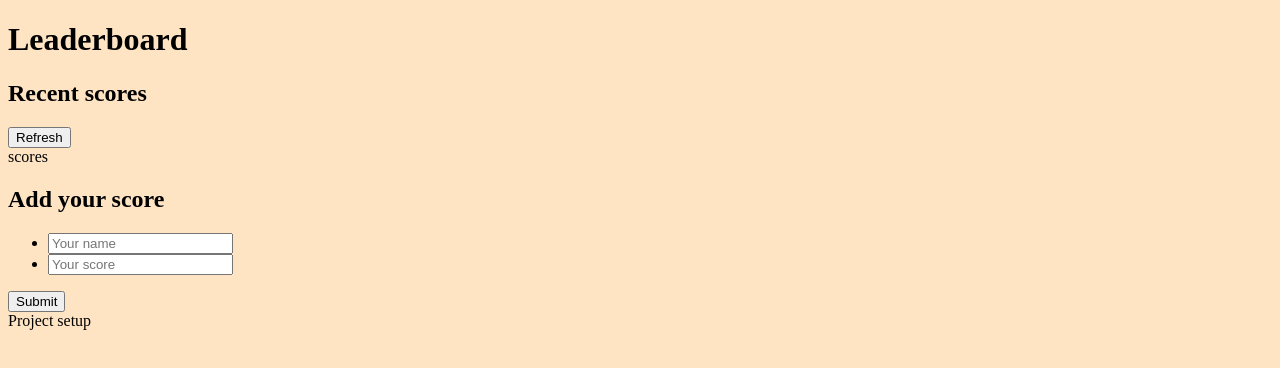
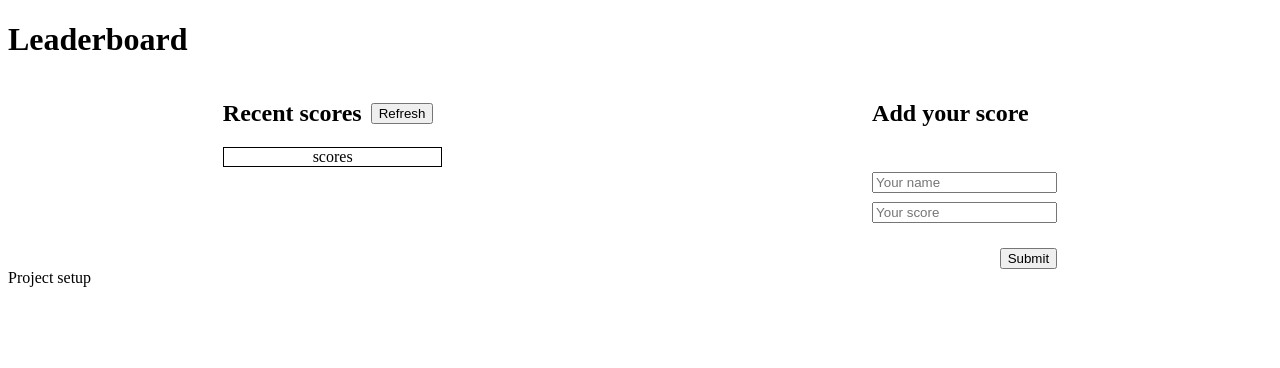
Before and after one commit to astroboyReloaded/Leaderboard, a website built with webpack: page src/index.html in a window 1280 px wide. Built offline with nearby package versions, Linux system fonts and the light colour scheme.

Commit message:
Add basic CSS

```diff
--- a/src/style.css
+++ b/src/style.css
@@ -1,3 +1,40 @@
-body {
-  background-color: bisque;
+main {
+  display: flex;
+  justify-content: space-around;
 }
+
+/**************** Scores */
+
+.scoresHeader {
+  display: flex;
+  align-items: center;
+}
+
+.scores {
+  border: 1px solid black;
+}
+
+#refresh-btn {
+  margin: 9px;
+  height: fit-content;
+}
+
+/****************** Add */
+
+form {
+  display: flex;
+  flex-direction: column;
+}
+
+ul {
+  padding: 0;
+}
+
+li {
+  list-style: none;
+  margin-block: 9px;
+}
+
+#submit {
+  margin-left: auto;
+}
```
